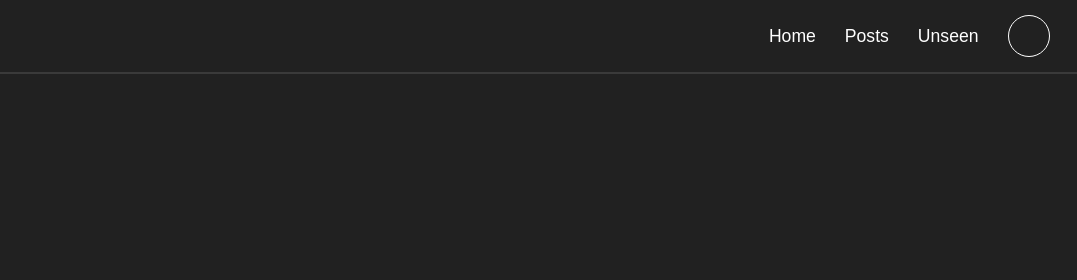
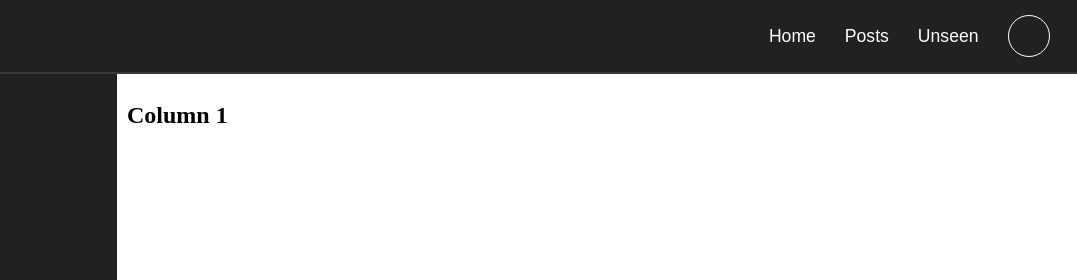
Before and after one commit to davidnasa/Peng, a plain HTML site: page index.html in a window 1280 px wide. Shown: the top 280 px of the page, 203-1280 px from the left. Drawn offline with Linux system fonts and the light colour scheme.

Commit message:
added column visual

```diff
--- a/index.html
+++ b/index.html
@@ -29,5 +29,14 @@
   </header>
 <a class="line"></a>
 
+<div class="columns">
+
+  <div class="columnright">
+    <h2>Column 1</h2>
+  </div>
+
+</div>
+
+
 </body>
 </html>
--- a/style.css
+++ b/style.css
@@ -116,3 +116,15 @@ a:active {
   line-height: 25px;
   width: 0px;
 }
+.columnright {
+  width: 75%;
+  height: 100%;
+  background-color: white;
+  float: right;
+  box-sizing: border-box;
+  padding: 10px;
+}
+.columns:after {
+  content: "";
+  display: table;
+  clear: both;
```
